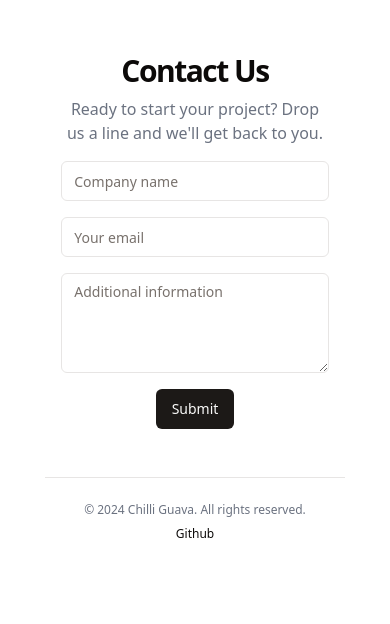
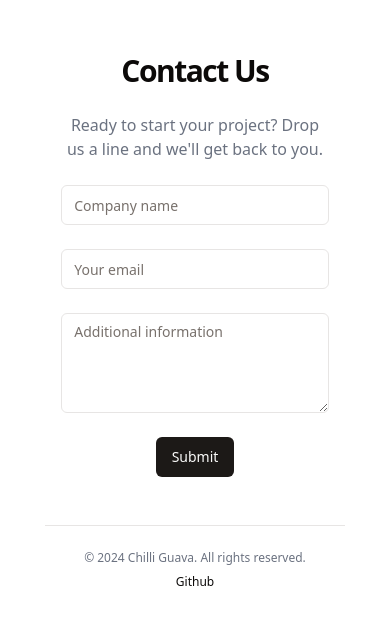
Before and after one commit to ChilliGuava/landing, a Next.js app: page / in a window 390 px wide. Shown: the part 879-1503 px from the top of the page. Before the commit the page ends 1461 px from the top, so only its background shows below. Built offline with nearby package versions, Linux system fonts and the light colour scheme.

Commit message:
add spacing

```diff
--- a/src/app/page.tsx
+++ b/src/app/page.tsx
@@ -31,8 +31,8 @@ export default function Home() {
         </div>
       </div>
       <section className="w-full py-12 md:py-24 lg:py-32">
-        <div className="container grid  gap-4 px-4 text-center md:px-6 lg:gap-10">
-          <div className="space-y-2 max-w-[600px] mx-auto">
+        <div className="container grid  gap-6 px-4 text-center md:px-6 lg:gap-10">
+          <div className="space-y-6 max-w-[600px] mx-auto">
             <h2
               id="contact"
               className="text-3xl font-bold tracking-tighter sm:text-4xl md:text-5xl"
@@ -48,10 +48,10 @@ export default function Home() {
             <form
               method="post"
               name="contact"
-              className="space-y-4"
+              className="space-y-6"
               data-netlify="true"
             >
-              <div className="grid grid-cols-1 gap-4">
+              <div className="grid grid-cols-1 gap-6">
                 <Input
                   name="company"
                   placeholder="Company name"
```
